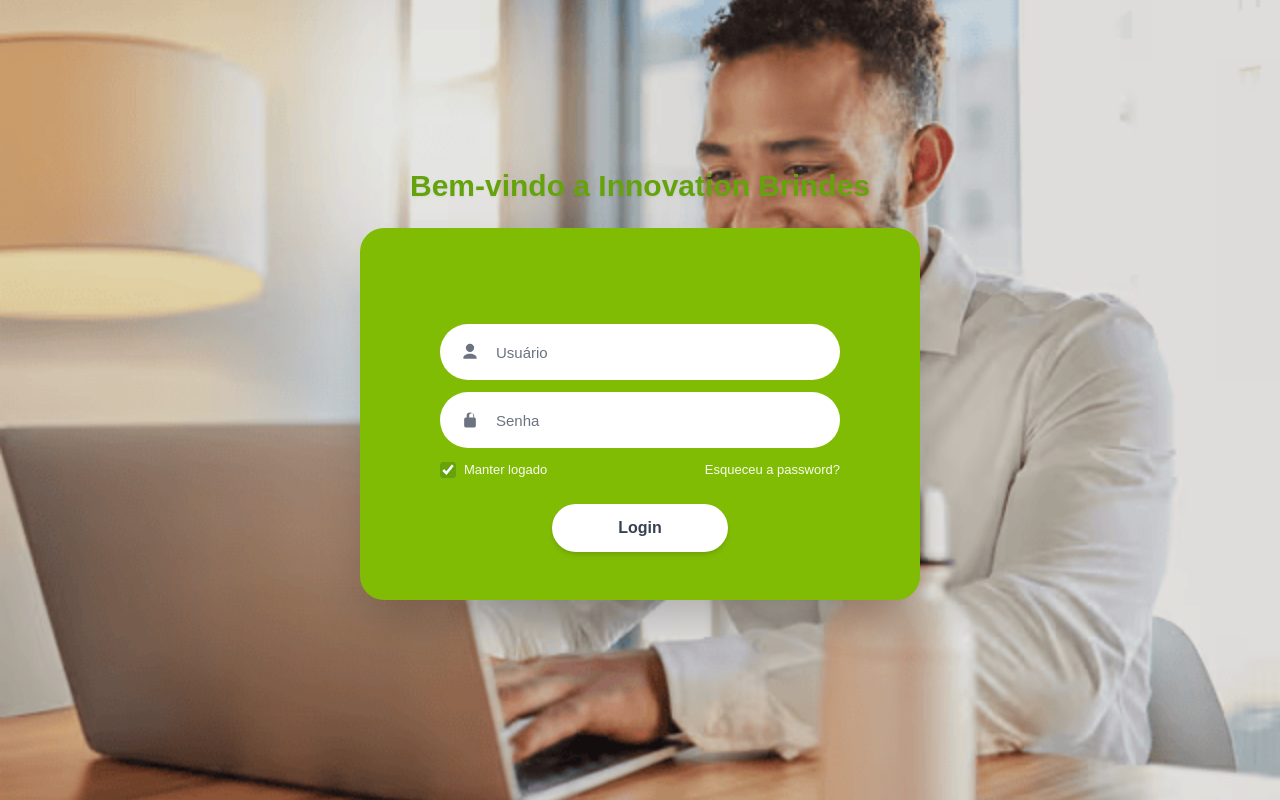
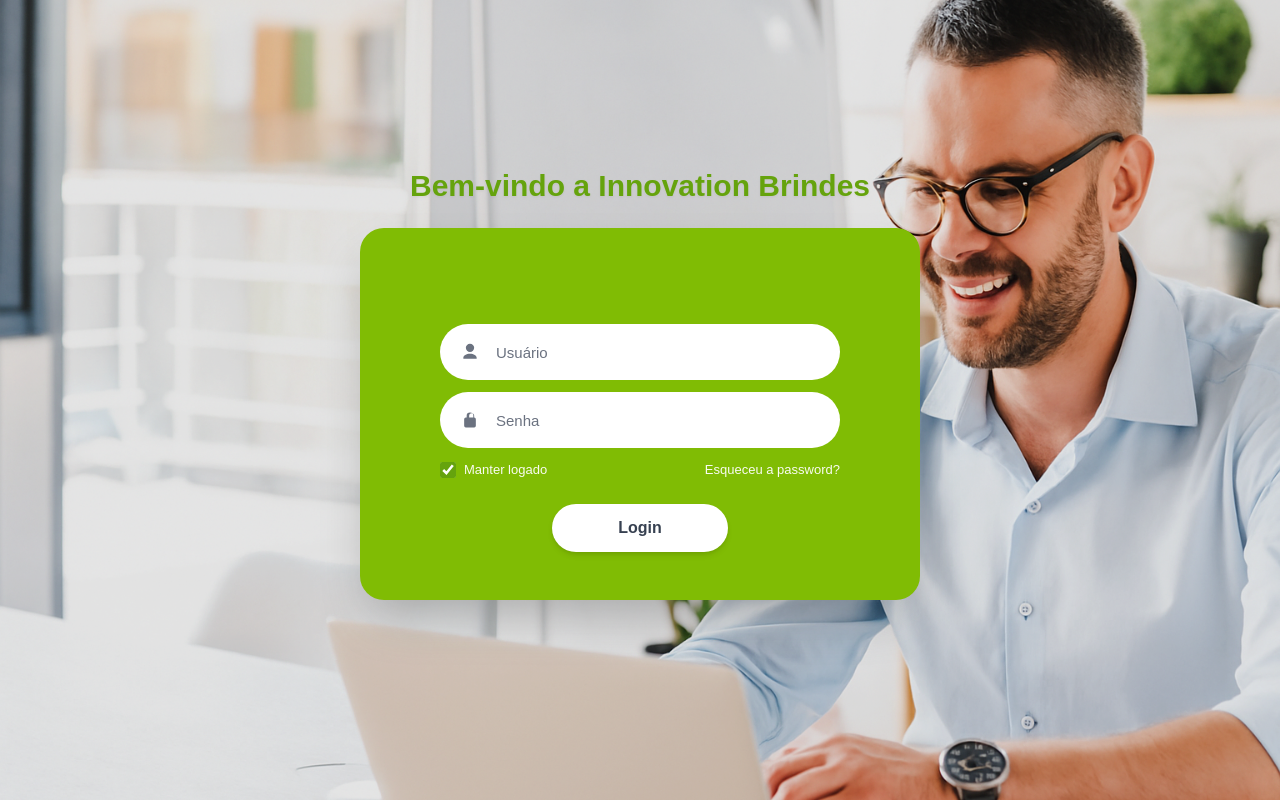
Before and after one commit to Pedro-costa99/mini-app-innovation-brindes, a Next.js app: page /login in a window 1280 px wide. Built offline with nearby package versions, Linux system fonts and the light colour scheme; no server answers.

Commit message:
Altera img bg login

```diff
--- a/src/pages/login.tsx
+++ b/src/pages/login.tsx
@@ -55,7 +55,7 @@
       <main
         className="relative min-h-screen flex flex-col items-center justify-center"
         style={{
-          backgroundImage: "url(/images/bg.png)",
+          backgroundImage: "url(/images/bg-app.png)",
           backgroundSize: "cover",
           backgroundPosition: "center",
         }}
```
Also changed, not shown: public/images/bg-app.png (added).
